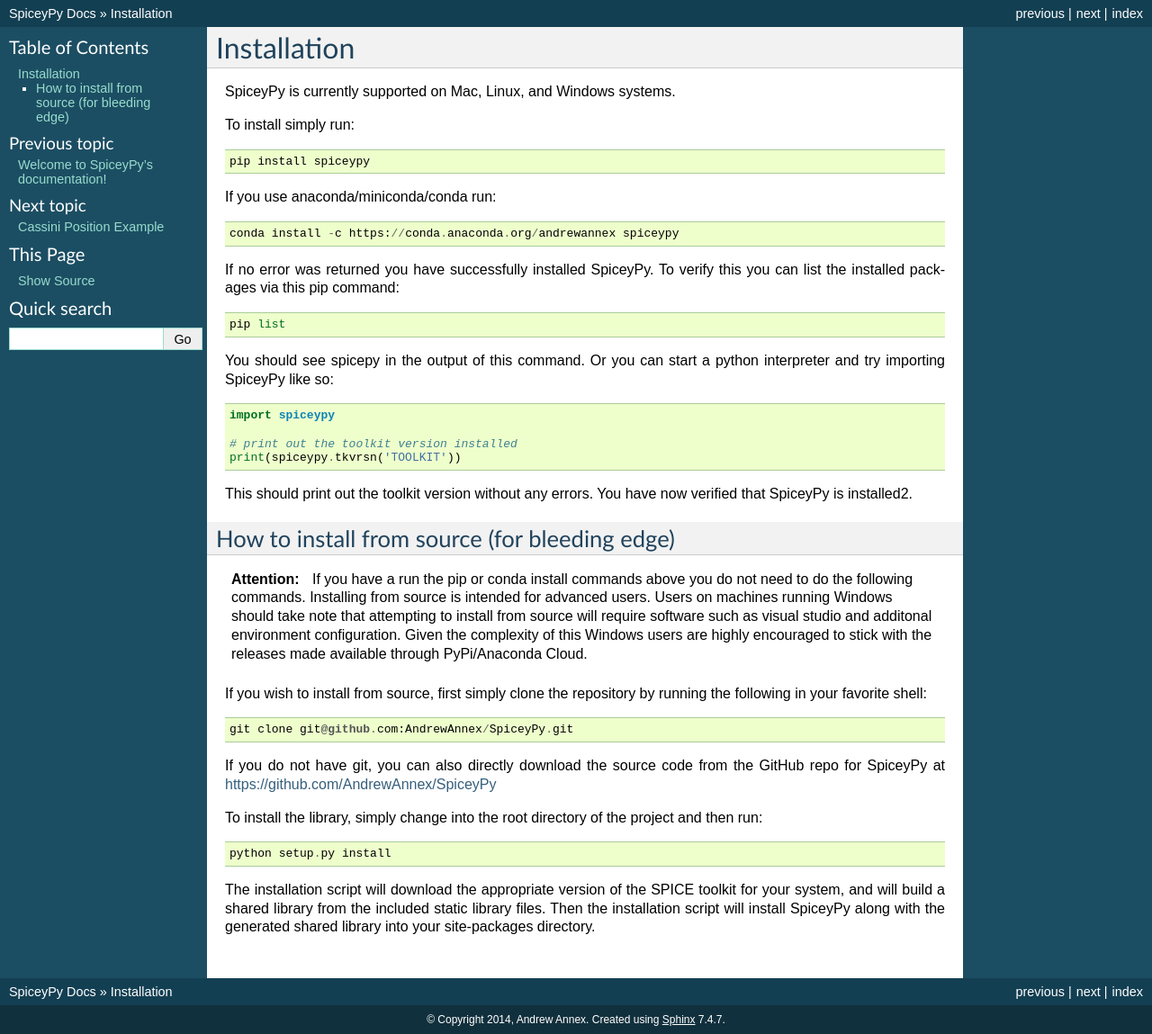
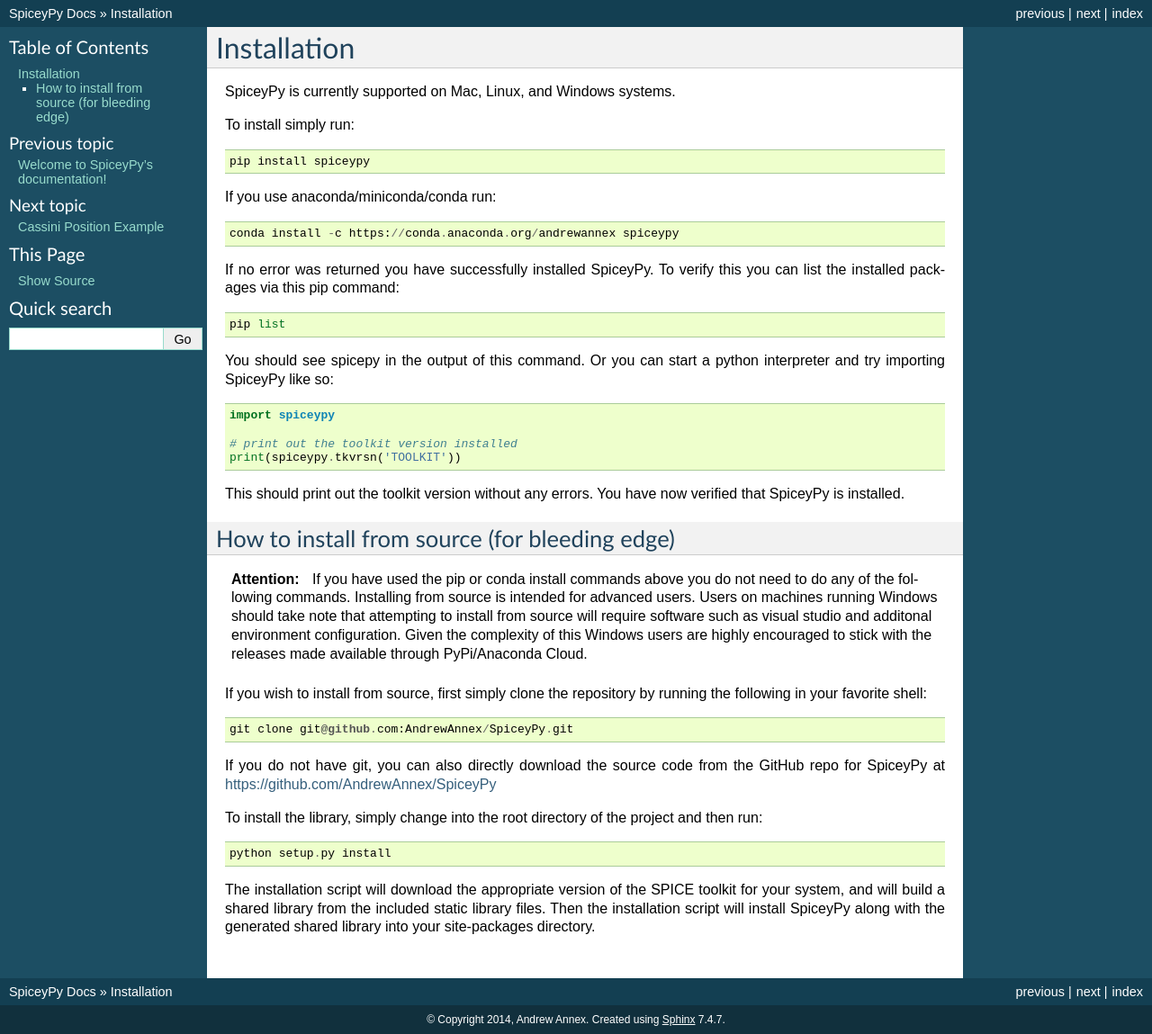
Before and after one commit to AndrewAnnex/SpiceyPy, a Sphinx documentation site: the page built from docs/installation.rst, in a window 1280 px wide. Shown: the whole page at 90% size. Built offline with Sphinx 7.4.7, drawn with Linux system fonts in a browser that asks for light colours.

Commit message:
fixed typos that I just noticed in docs

```diff
--- a/docs/installation.rst
+++ b/docs/installation.rst
@@ -30,15 +30,15 @@
     print(spiceypy.tkvrsn('TOOLKIT'))
 
 This should print out the toolkit version without any errors. You have now
-verified that SpiceyPy is installed2.
+verified that SpiceyPy is installed.
 
 How to install from source (for bleeding edge)
 ----------------------------------------------
 
 .. attention::
 
-    If you have a run the pip or conda install commands above you do not
-    need to do the following commands. Installing from source is intended
+    If you have used the pip or conda install commands above you do not
+    need to do any of the following commands. Installing from source is intended
     for advanced users. Users on machines running Windows should take note
     that attempting to install from source will require software
     such as visual studio and additonal environment configuration. Given
```
